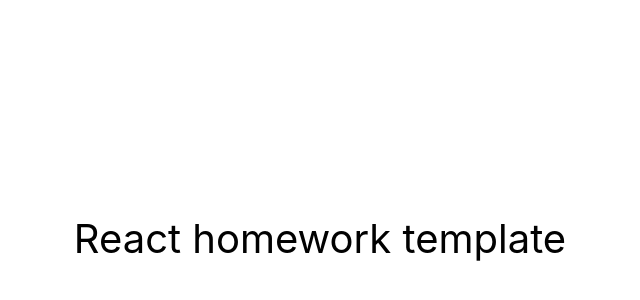
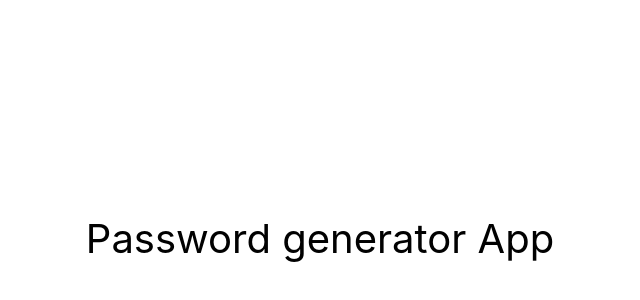
Before and after one commit to StanislavBobrivskyi/Password-generator-app, a React (Create React App) app: page / in a window 1280 px wide. Shown: the part 162-462 px from the top of the page, without its empty margins (320-960 px from the left). Built offline with nearby package versions, Linux system fonts and the light colour scheme.

Commit message:
Update App.jsx

```diff
--- a/src/components/App.jsx
+++ b/src/components/App.jsx
@@ -7,10 +7,10 @@ export const App = () => {
         justifyContent: 'center',
         alignItems: 'center',
         fontSize: 40,
-        color: '#010101'
+        color: '#010101',
       }}
     >
-      React homework template
+      Password generator App
     </div>
   );
 };
```
